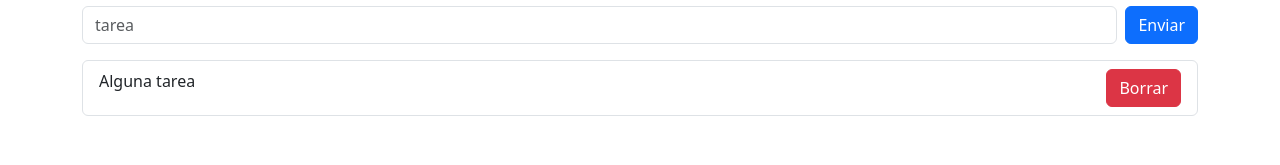
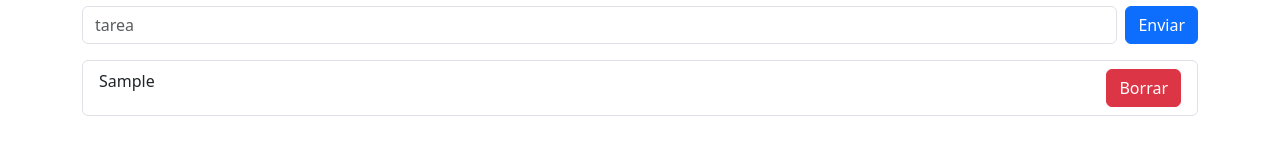
Before and after one commit to Tomas2845/Listatareas, a React (Vite) app: page / in a window 1280 px wide. Both pictures are taken after typing "Sample" into the empty fields and a click on the button "Enviar". Shown: the part 135-300 px from the top of the page. Built offline with nearby package versions, Linux system fonts and the light colour scheme.

Commit message:
terminamos crear key, mostrar tarea y todo

```diff
--- a/src/Componentes/Itemtarea.jsx
+++ b/src/Componentes/Itemtarea.jsx
@@ -1,8 +1,8 @@
 import { Button, ListGroup } from "react-bootstrap";
-const Itemtarea = () => {
+const Itemtarea = ({tarea}) => {
   return (
     <ListGroup.Item className="d-flex justify-content-between">
-      Alguna tarea <Button variant="danger"> Borrar </Button>
+      {tarea} <Button variant="danger"> Borrar </Button>
     </ListGroup.Item>
   );
 };
--- a/src/Componentes/Lista.jsx
+++ b/src/Componentes/Lista.jsx
@@ -5,7 +5,7 @@ const Lista = ({ arrayTareas }) => {
   return (
     <ListGroup>
       {arrayTareas.map((tarea, indice ) => (
-        <Itemtarea key={indice}></Itemtarea>
+        <Itemtarea key={indice} tarea={tarea}></Itemtarea>
       ))}
     </ListGroup>
   );
```
